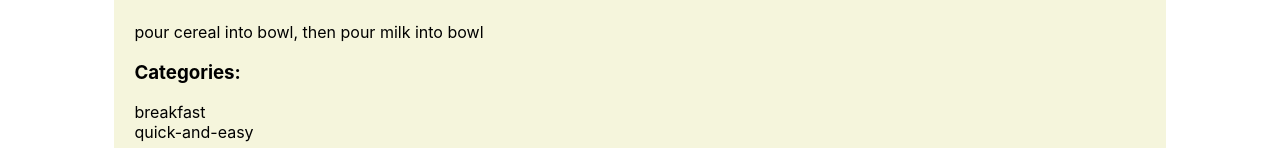
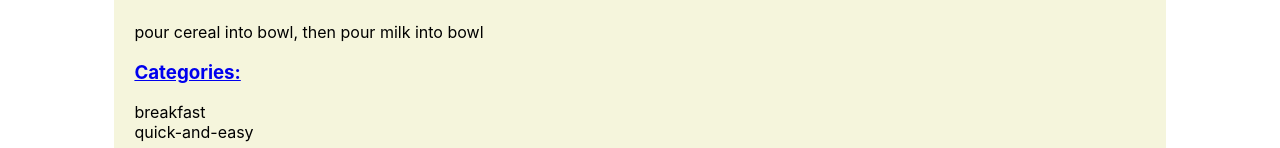
Before and after one commit to Sebastian-Russo/personal-menu, a React (Create React App) app: page /your-menu-item/cereal in a window 1280 px wide. Shown: the part 410-558 px from the top of the page. Built offline with nearby package versions, Linux system fonts and the light colour scheme.

Commit message:
click a category in the menu item, and be linked back to that category on the menu

```diff
--- a/src/components/your-menu-categories-category.js
+++ b/src/components/your-menu-categories-category.js
@@ -3,12 +3,8 @@ import {connect} from 'react-redux';
 import {Link} from 'react-router-dom';
 
 export function YourMenuCategoriesCategory(props) {
-    // loop through menuItems with filter
-    // if a menuItem has a selected category, meaning filter through category array to find matching category
-    // add that meal to the displayed category
+    const menuItems = props.menuItems;
 
-    const menuItems = props.menuItems;
-    // 'lunch'
     const selectedCategory = props.categoryList.filter(item => item === props.match.params.id)[0];
 
     const allMenuItemsWithSelectedCategory = menuItems.filter(menuItem => menuItem.categories.find(category => {
@@ -24,16 +20,13 @@ export function YourMenuCategoriesCategory(props) {
         )
     })
 
-
-
-    console.log(selectedCategory, allMenuItemsWithSelectedCategory)
+    // console.log(selectedCategory, allMenuItemsWithSelectedCategory)
 
     return (
         <div>
             <h3>Selected Category</h3>
             <h3>{selectedCategory}</h3>
             <div>{menuItem}</div>
-            <div></div>
         </div>
  )
 }
--- a/src/components/your-menu-item.js
+++ b/src/components/your-menu-item.js
@@ -1,5 +1,6 @@
 import React from 'react';
 import {connect} from 'react-redux';
+import {Link} from 'react-router-dom';
 // *** AKA RECIPE COMPONENT ***
 
 export function YourMenuItem(props) {
@@ -28,7 +29,12 @@ export function YourMenuItem(props) {
             <div>{ingredients}</div>
             <h3>Directions: </h3>
             <div>{menuItem.directions}</div>
-            <h3>Categories:</h3>
+
+
+            <Link to={'/your-menu'}>
+                <h3>Categories:</h3>
+            </Link>
+
             <div>{categories}</div>
         </div>
     );
--- a/src/components/your-menu.js
+++ b/src/components/your-menu.js
@@ -1,6 +1,5 @@
 import React from 'react';
 import {connect} from 'react-redux';
-import {Link} from 'react-router-dom';
 import YourMenuCategories from './your-menu-categories';
 
 export function YourMenu(props) {
```
